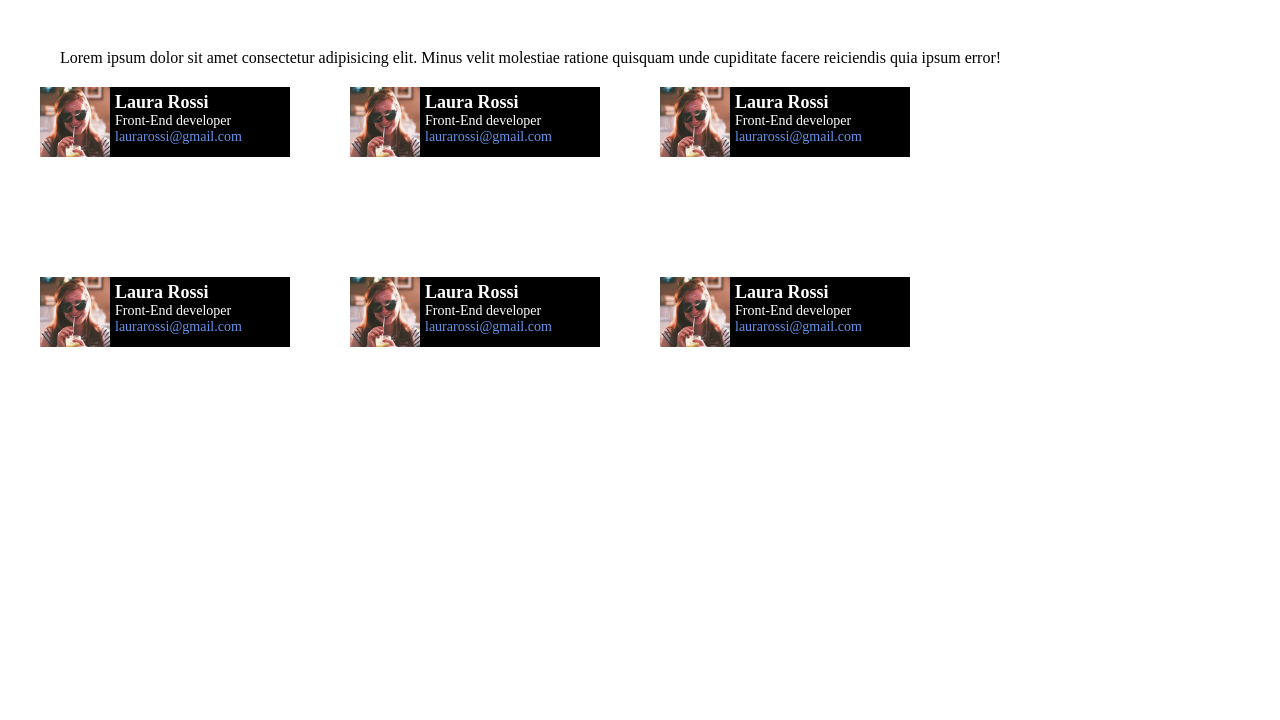
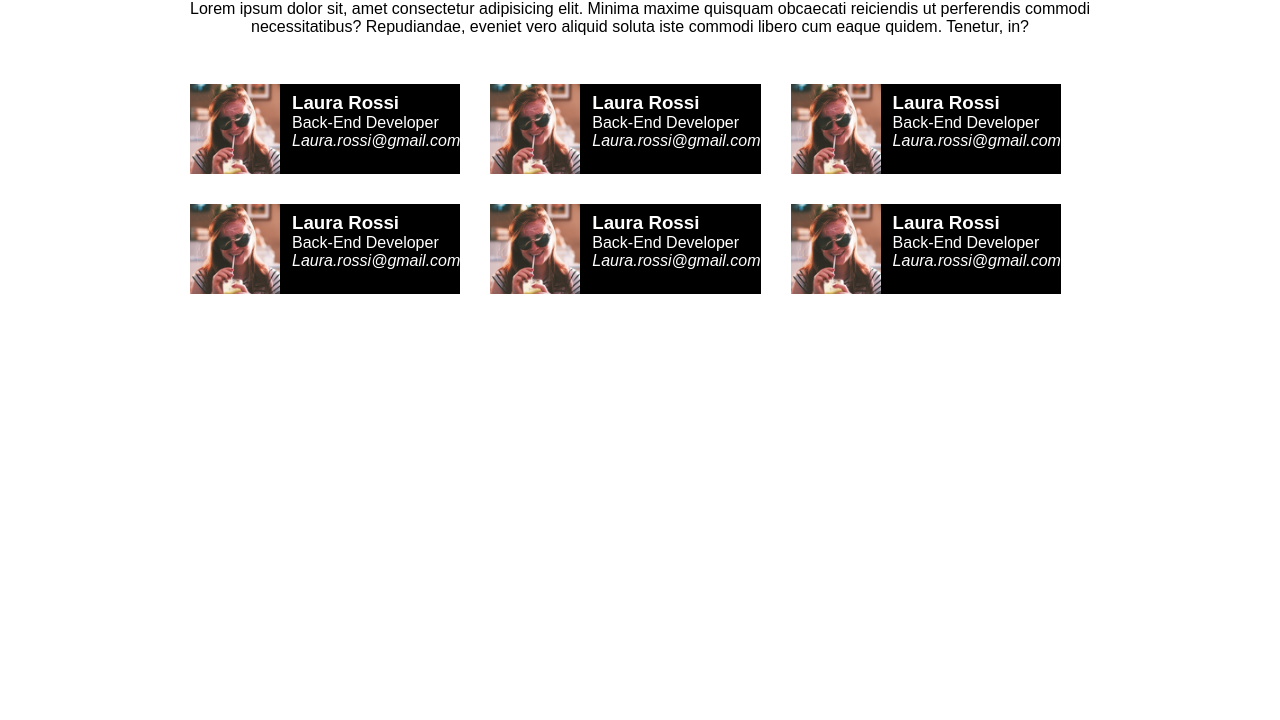
Before and after one commit to Jero1304/html-css-float-cards, a plain HTML site: page index.html in a window 1280 px wide. Shown: the part 80-800 px from the top of the page. Drawn offline with Linux system fonts and the light colour scheme.

Commit message:
correzione da rivisitare

```diff
--- a/css/style.css
+++ b/css/style.css
@@ -3,67 +3,88 @@
     margin: 0;
     padding: 0;
 }
-
-main{
-    padding: 48px 0;
-}
-
 img{
     max-width: 100%;
 }
+
+body{
+    font-family: 'Fredoka One', sans-serif;
+}
+
 .clearfix::after{
     content: '';
-    display: block;
+    display: table;
     clear: both;
 }
 
-header h1{
-    color: red;
+.title{
+    font-family: 'Fredoka One', sans-serif;
+    color: #e53170;
+}
+
+h2.title{
+    font-size: 28px;
+    margin-bottom: 16px;
+}
+
+.text-center{
     text-align: center;
-    margin: 30px;
+}
+
+.section{
+    padding: 32px 0;
 }
 
 .container{
-    max-width: 1200px;
+    max-width: 900px;
     margin: 0 auto;
-    padding: 12px 0;
-}
-.paragrafo{
-    margin: 20px;
-}
-.col{
-    width: 250px;
-    float: left;
-    margin-right: 5%;
-    margin-bottom: 10%;
-    background-color:black;
 }
 
-.info{
-    float: left;
-    margin: 5px 5px 5px 5px;
+.container + .container{
+    margin-top: 48px;
 }
 
-.card{
-    margin-right: 5%;
-    margin-bottom: 20px;
-    width: 300px;
+
+
+.row-cols-3 > .col{
+    width: calc((100%-60px)/3);
+    margin-right: 30px;
+    margin-bottom: 30px;
 }
 
-.card img{
+.row-cols-3 > .col:nth-child(3n){
+    margin-right: 0;
+}
+
+.col{
     float: left;
-    height: 70px;
 }
-.card-name{
-    font-weight: bold;
-    font-size: 18px;
+
+/* team card */
+.team-card{
+    min-height: 90px;
+    /* min-width: 90px; */
+    background-color: black;
     color: white;
+    overflow: hidden;
 }
-.card-job{
-    font-size: 14px;
-    color: white;
+.team-card > *{
+    float: left;
 }
-.card-contact{
-    font-size: 14px;
-    color: cornflowerblue;
+
+.team-thumb{
+    width: 90px;
 }
+
+.team-thumb img{
+    display: block;
+}
+
+.team-name{
+    font-family: 'Fredoka One', sans-serif;
+}
+
+.team-info{
+    width: calc(100%-90px);
+    padding: 8px 0 8px 12px;
+}
--- a/index.html
+++ b/index.html
@@ -4,97 +4,124 @@
     <meta charset="UTF-8">
     <meta http-equiv="X-UA-Compatible" content="IE=edge">
     <meta name="viewport" content="width=device-width, initial-scale=1.0">
-    <title>Document</title>
+    <title>>Meet Our Team</title>
     <link rel="stylesheet" href="css/style.css">
 </head>
 <body>
-    <header>
-        <h1>
-            Meet our teem
-        </h1>
-    </header>
-
-    <main class="container">
-        <section>
-            <div class="paragrafo">
+    <main>
+        <section class="section">
+            <div class="container text-center">
+                <h2 class="title">Meet Our Team</h2>
                 <p>
-                    Lorem ipsum dolor sit amet consectetur adipisicing elit. Minus velit molestiae ratione quisquam unde cupiditate facere reiciendis quia ipsum error!
+                    Lorem ipsum dolor sit, amet consectetur adipisicing elit. Minima maxime quisquam obcaecati reiciendis ut perferendis commodi necessitatibus? Repudiandae, eveniet vero aliquid soluta iste commodi libero cum eaque quidem. Tenetur, in?
                 </p>
             </div>
-        </section>
 
-        <section>
-            <div>
-                <div class="row clearfix">
+            <div class="container">
+                <div class="row row-cols-3 clearfix">
+
                     <div class="col">
-                        <div class="card">
-                            <img src="img/female1.png" alt="donna1">
-                            <div class="info">
-                                <h3 class="card-name">Laura Rossi</h3>
-                                <p class="card-job">Front-End developer</p>
-                                <p class="card-contact">laurarossi@gmail.com</p>
+                        <article class="team-card clearfix">
+
+                            <figure class="team-thumb">
+                                <img src="img/female1.png" alt="">
+                            </figure>
+
+                            <div class="team-info">
+
+                                <h3 class="team-name">Laura Rossi</h3>
+                                <p class="team-job">Back-End Developer</p>
+                                <address class="team-address">Laura.rossi@gmail.com</address>
                             </div>
-                        </div>
+                        </article>
                     </div>
 
                     <div class="col">
-                        <div class="card">
-                            <img src="img/female1.png" alt="donna1">
-                            <div class="info">
-                                <h3 class="card-name">Laura Rossi</h3>
-                                <p class="card-job">Front-End developer</p>
-                                <p class="card-contact">laurarossi@gmail.com</p>
+                        <article class="team-card clearfix">
+
+                            <figure class="team-thumb">
+                                <img src="img/female1.png" alt="">
+                            </figure>
+
+                            <div class="team-info">
+
+                                <h3 class="team-name">Laura Rossi</h3>
+                                <p class="team-job">Back-End Developer</p>
+                                <address class="team-address">Laura.rossi@gmail.com</address>
                             </div>
-                        </div>
+                        </article>
                     </div>
 
                     <div class="col">
-                        <div class="card">
-                            <img src="img/female1.png" alt="donna1">
-                            <div class="info">
-                                <h3 class="card-name">Laura Rossi</h3>
-                                <p class="card-job">Front-End developer</p>
-                                <p class="card-contact">laurarossi@gmail.com</p>
+                        <article class="team-card clearfix">
+
+                            <figure class="team-thumb">
+                                <img src="img/female1.png" alt="">
+                            </figure>
+
+                            <div class="team-info">
+
+                                <h3 class="team-name">Laura Rossi</h3>
+                                <p class="team-job">Back-End Developer</p>
+                                <address class="team-address">Laura.rossi@gmail.com</address>
                             </div>
-                        </div>
+                        </article>
                     </div>
 
                     <div class="col">
-                        <div class="card">
-                            <img src="img/female1.png" alt="donna1">
-                            <div class="info">
-                                <h3 class="card-name">Laura Rossi</h3>
-                                <p class="card-job">Front-End developer</p>
-                                <p class="card-contact">laurarossi@gmail.com</p>
+                        <article class="team-card clearfix">
+
+                            <figure class="team-thumb">
+                                <img src="img/female1.png" alt="">
+                            </figure>
+
+                            <div class="team-info">
+
+                                <h3 class="team-name">Laura Rossi</h3>
+                                <p class="team-job">Back-End Developer</p>
+                                <address class="team-address">Laura.rossi@gmail.com</address>
                             </div>
-                        </div>
+                        </article>
                     </div>
 
                     <div class="col">
-                        <div class="card">
-                            <img src="img/female1.png" alt="donna1">
-                            <div class="info">
-                                <h3 class="card-name">Laura Rossi</h3>
-                                <p class="card-job">Front-End developer</p>
-                                <p class="card-contact">laurarossi@gmail.com</p>
+                        <article class="team-card clearfix">
+
+                            <figure class="team-thumb">
+                                <img src="img/female1.png" alt="">
+                            </figure>
+
+                            <div class="team-info">
+
+                                <h3 class="team-name">Laura Rossi</h3>
+                                <p class="team-job">Back-End Developer</p>
+                                <address class="team-address">Laura.rossi@gmail.com</address>
                             </div>
-                        </div>
+                        </article>
                     </div>
 
                     <div class="col">
-                        <div class="card">
-                            <img src="img/female1.png" alt="donna1">
-                            <div class="info">
-                                <h3 class="card-name">Laura Rossi</h3>
-                                <p class="card-job">Front-End developer</p>
-                                <p class="card-contact">laurarossi@gmail.com</p>
+                        <article class="team-card clearfix">
+
+                            <figure class="team-thumb">
+                                <img src="img/female1.png" alt="">
+                            </figure>
+
+                            <div class="team-info">
+
+                                <h3 class="team-name">Laura Rossi</h3>
+                                <p class="team-job">Back-End Developer</p>
+                                <address class="team-address">Laura.rossi@gmail.com</address>
                             </div>
-                        </div>
+                        </article>
                     </div>
+
+
                 </div>
             </div>
         </section>
     </main>
 
+
 </body>
 </html>
```
